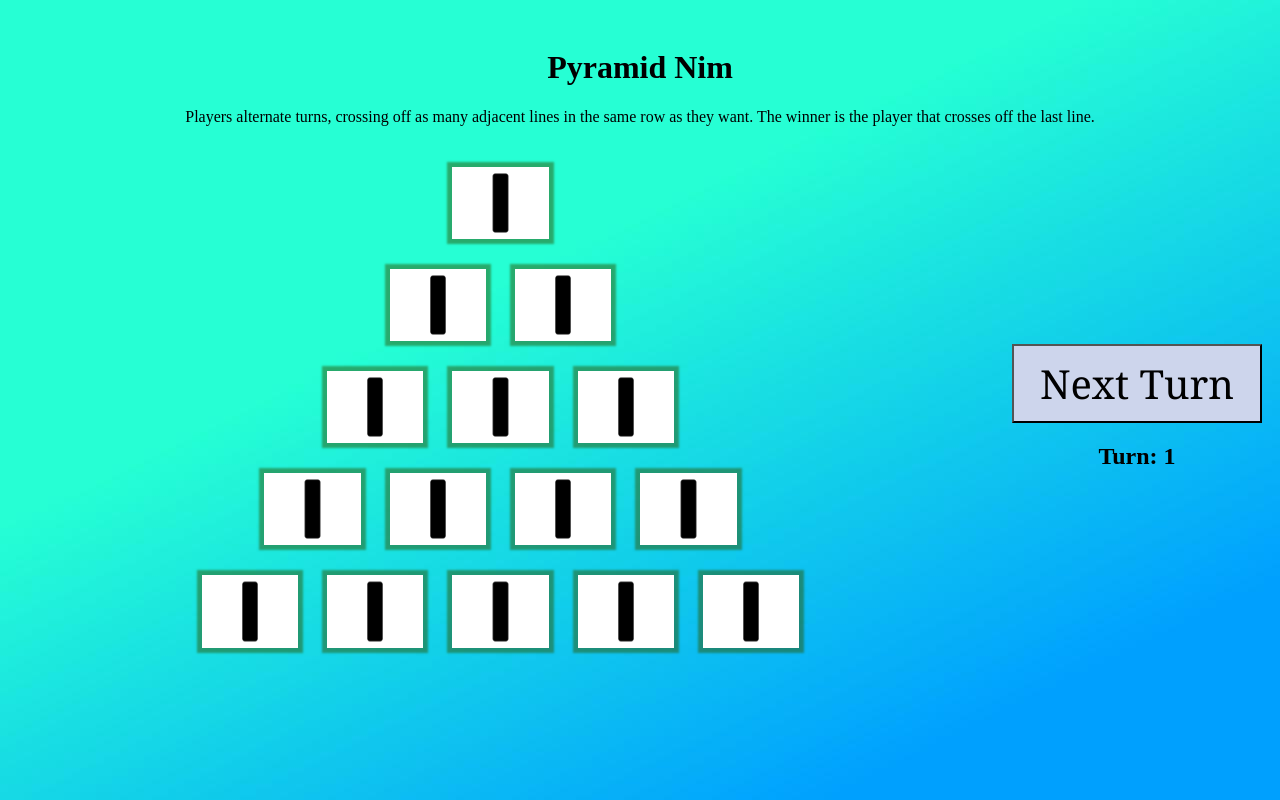
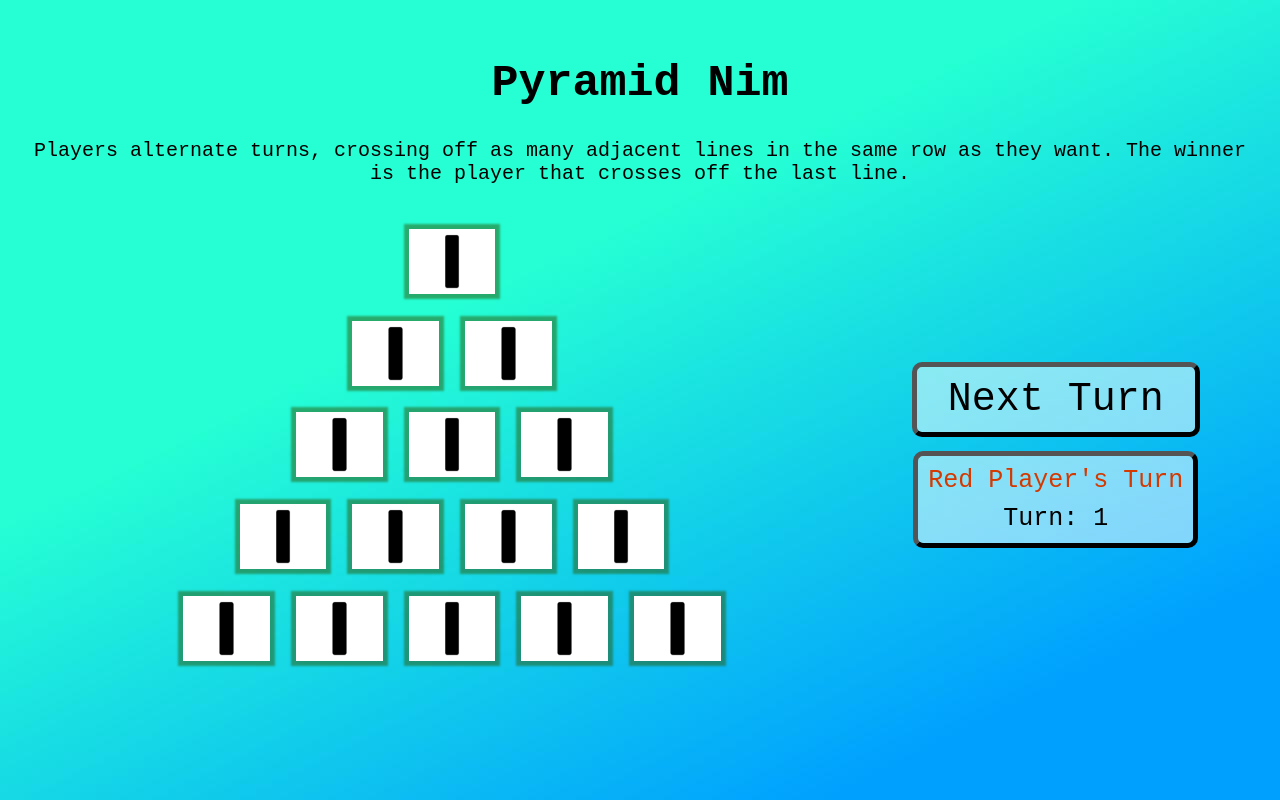
Before and after one commit to DerekKirschbaum/pyramid-nim-2, a React (Create React App) app: page / in a window 1280 px wide. Built offline with nearby package versions, Linux system fonts and the light colour scheme.

Commit message:
style changes

```diff
--- a/public/index.html
+++ b/public/index.html
@@ -10,6 +10,9 @@
       content="Web site created using create-react-app"
     />
     <link rel="apple-touch-icon" href="%PUBLIC_URL%/logo192.png" />
+    <link rel="preconnect" href="https://fonts.googleapis.com">
+    <link rel="preconnect" href="https://fonts.gstatic.com" crossorigin>
+    <link href="https://fonts.googleapis.com/css2?family=Libre+Baskerville:wght@400;700&display=swap" rel="stylesheet">
     <!--
       manifest.json provides metadata used when your web app is installed on a
       user's mobile device or desktop. See https://developers.google.com/web/fundamentals/web-app-manifest/
--- a/src/App.js
+++ b/src/App.js
@@ -15,6 +15,7 @@ export default function App () {
   const[turn, setTurn] = React.useState(1)
   const[validMove, setValidMove] = React.useState(false)
   const[tryAgain, setTryAgain] = React.useState(false)
+  const[redTurn, setRedTurn] = React.useState(true)
 
   React.useEffect(() => {
     console.log("effect")
@@ -24,6 +25,7 @@ export default function App () {
     } else {
       setValidMove(false)
       let selectedLines = []
+      let invalidIds = []
       for(let i =0; i<15; i++) {
         if(lines[i].turn === turn){
           selectedLines.push(lines[i])
@@ -37,6 +39,14 @@ export default function App () {
         for(let i=0; i<selectedLines.length; i++) {
           if(selectedLines[i].row !== selectedRow) {
             setValidMove(false)
+            invalidIds.push(selectedLines[i].id)
+            /*setLines(oldLines => oldLines.map((line) => {
+              if(line.id === selectedLines[i].id) {
+                return {...line, highlightColor: false}
+              } else {
+                return {...line, highlightColor: true}
+              }
+            }))*/
           }
         }
         //console.log("in row check")
@@ -45,9 +55,29 @@ export default function App () {
         for(let i=minId-1; i<maxId; i++) {
           if((lines[i].turn > 0) && (lines[i].turn !== selectedLines[0].turn)){
             setValidMove(false)
+            invalidIds.push(selectedLines[i].id)
+            /*setLines(oldLines => oldLines.map((line) => {
+              if(line.id === selectedLines[i].id) {
+                return {...line, highlightColor: false}
+              } else {
+                return {...line, highlightColor: true}
+              }
+            }))*/
           }
         }
 
+        //infinite loop? fix this to make boxes red when move is invalid
+
+        /*console.log(invalidIds)
+        for(let i=0; i<invalidIds.length; i++){
+          setLines(oldLines => oldLines.map(function(line) {
+            if(line.id === invalidIds[i]){
+              return {...line, highlightColor: true}
+            } else {
+              return {...line}
+            }
+          }))
+        }*/
 
       }
     }
@@ -65,7 +95,8 @@ export default function App () {
         redPlayer: true,
         src: BlackLine,
         canChange: true,
-        turn: 0
+        turn: 0,
+        highlightColor: true
       })
     }
     let count = 0
@@ -93,13 +124,15 @@ export default function App () {
   }
 
   function nextTurn () {
-    console.log('nextTurn validMove: ' + validMove)
+    //console.log('nextTurn validMove: ' + validMove)
     if(gameFinished) {
       setGameFinished(false)
       setLines(newLines())
       setTurn(1)
+      setRedTurn(true)
     } else if(validMove) {
       setTurn(oldTurn => oldTurn + 1)
+      setRedTurn(oldRedTurn => !oldRedTurn)
       setValidMove(false)
       setTryAgain(false)
       setLines(oldLines => oldLines.map(function(line) {
@@ -129,6 +162,7 @@ export default function App () {
       row={line.row}
       canChange={line.canChange}
       turn={line.turn}
+      highlightColor={line.highlightColor}
       crossLine={() => crossLine(line.id)}
     />
     ))
@@ -177,7 +211,13 @@ export default function App () {
             <button className='nextTurn' onClick={nextTurn}>
               {gameFinished ? 'New Game' : 'Next Turn'}
             </button>
-            <h2>{tryAgain ? 'Invalid Move' : ('Turn: ' + turn)}</h2>
+            <button className="turn-info">
+              <span className={redTurn ? 'red' : 'blue'}>
+                {gameFinished ? (redTurn ? 'Red Player Wins!' : 'Blue Player Wins!') : redTurn ? "Red Player's Turn" : "Blue Player's Turn"}
+              </span>
+              <br/>
+              {gameFinished ? ('Turns: ' + turn) : tryAgain ? 'Invalid Move' : ('Turn: ' + turn)}
+            </button>
           </div>
         </div>
 
--- a/src/Line.js
+++ b/src/Line.js
@@ -15,7 +15,7 @@ export default function Line (props) {
     }
 
     return (
-        <div className={(props.isCrossed && props.canChange)? 'line-selected' : 'line'} onClick={props.crossLine}>
+        <div className={!props.highlightColor ? 'line-selected-red' : (props.isCrossed && props.canChange)? 'line-selected' : 'line'} onClick={props.crossLine}>
                 <img className='line-img' src={imgSrc} alt="line"/>
         </div>
     )
--- a/src/index.js
+++ b/src/index.js
@@ -4,4 +4,5 @@ import App from './App';
 import './style.css';
 
 
+
 ReactDOM.render(<App />, document.getElementById("root"))
--- a/src/style.css
+++ b/src/style.css
@@ -1,5 +1,6 @@
 body {
   background-image: url("./Images/Light-Blue-Gradient-Background.jpeg");
+  font-family:'Courier New', Courier, monospace;
 }
 
 .main {
@@ -12,6 +13,12 @@ body {
 
 .title, .instructions {
   text-align: center;
+  font-size: 20px;
+  cursor: default;
+}
+
+.title {
+  font-size: 45px;
 }
 
 .gameBox {
@@ -38,7 +45,7 @@ body {
   align-items: center;
 }
 
-.line, .line-selected{
+.line, .line-selected, .line-selected-red{
   padding: 0;
   margin-right: 3%;
   background-color: white;
@@ -52,6 +59,9 @@ body {
   cursor: pointer;
 }
 
+.line-selected-red {
+  box-shadow: 0px 0px 2px 5px rgba(255, 0, 0, 0.8);
+}
 .line-img {
   width: 100%;
   height: 100%;
@@ -61,26 +71,55 @@ body {
 }
 
 .nextTurn {
+  font-family:'Courier New', Courier, monospace;
   padding: 10px;
-  width: 250px;
+  width: 12ch;
   height: auto;
   font-size: 40px;
-  font-family: Cambria, Cochin, Georgia, Times, 'Times New Roman', serif;
   margin-top: 20px;
   display: flex;
   justify-content: center;
   align-items: center;
   background-color: #cdd5ec;
+  background-color: rgba(255, 255, 255, 0.5);
   cursor: pointer;
+  border-width: 5px;
+  border-radius: 10px;
+
 }
 .nextTurn:hover {
   background-color:#b8c0d8;
+  background-color: rgba(255, 255, 255, 0.7);
   transition: 0.3s;
 }
 
 .nextTurnDiv {
+  margin-right: 5%;
   display: block;
   justify-content: center;
   align-items: center;
   text-align: center;
 }
+
+.red {
+  color: rgb(212, 57, 0);
+}
+
+.blue {
+  color: rgb(62, 62, 190);
+}
+
+.turn-info {
+  font-family:'Courier New', Courier, monospace;
+  margin-top: 5%;
+  width: 19ch;
+  font-size: 25px;
+  padding: 2%;
+  color:rgb(0, 0, 0);
+  background-color: rgba(255, 255, 255, 0.5);
+  line-height: 150%;
+  border-width: 5px;
+  border-radius: 10px;
+  cursor: default;
+  pointer-events: none;
+}
```
